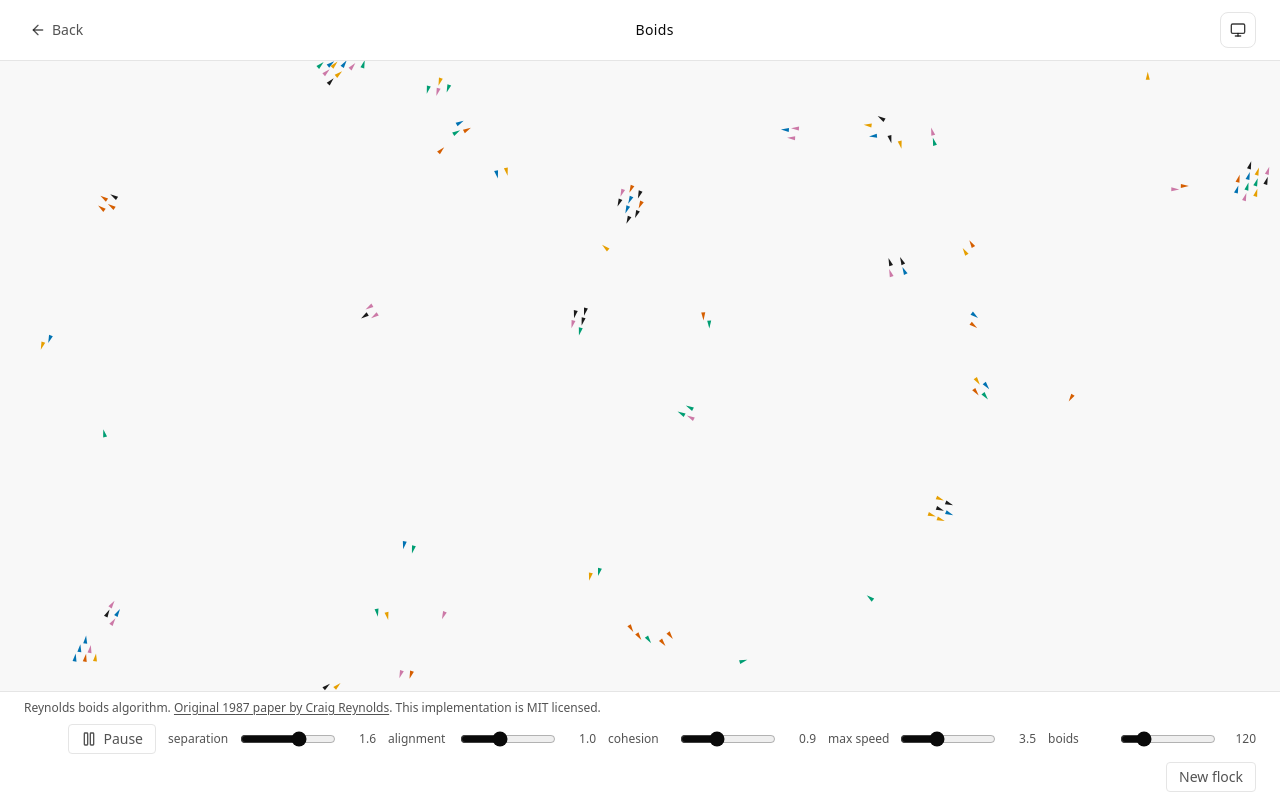
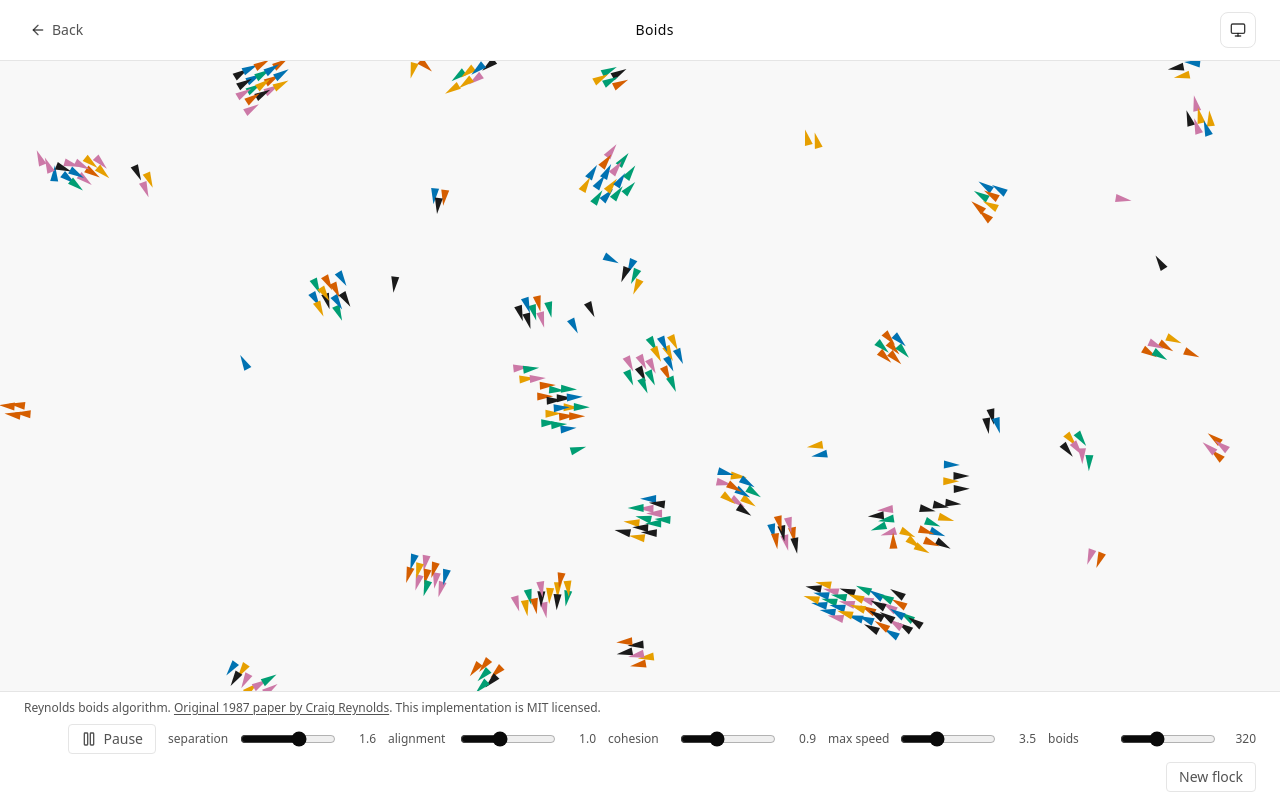
Before and after one commit to olitreadwell/creative-coding-library, a Next.js app: page /boids/play in a window 1280 px wide. Built offline with nearby package versions, Linux system fonts and the light colour scheme.

Commit message:
feat: denser default boid flock and larger boids

```diff
--- a/src/app/boids/play/page.tsx
+++ b/src/app/boids/play/page.tsx
@@ -10,12 +10,12 @@ import { makeBoids, stepBoids, DEFAULT_OPTS } from "../boids";
 import type { Boid, BoidsOpts } from "../boids";
 
 /** Size of each boid triangle (half-length along heading axis). */
-const BOID_HALF_LEN = 4;
-const BOID_HALF_WIDTH = 2;
+const BOID_HALF_LEN = 8;
+const BOID_HALF_WIDTH = 4;
 
 const MIN_FLOCK_SIZE = 50;
-const MAX_FLOCK_SIZE = 400;
-const DEFAULT_FLOCK_SIZE = 120;
+const MAX_FLOCK_SIZE = 800;
+const DEFAULT_FLOCK_SIZE = 320;
 
 /** Generates a numeric seed from the current timestamp. */
 function freshSeed(): number {
```
